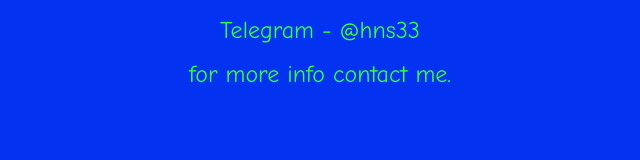
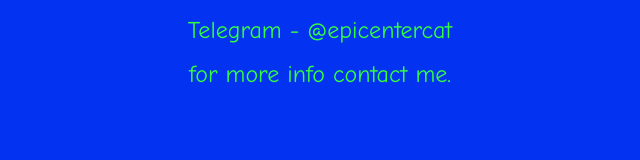
Before and after one commit to nnpaster/nnpaster.github.io, a plain HTML site: page index.html in a window 1280 px wide. Shown: the whole page, without its empty margins (320-960 px from the left). Drawn offline with Linux system fonts and the light colour scheme.

Commit message:
Update index.html

```diff
--- a/index.html
+++ b/index.html
@@ -3,6 +3,6 @@
 <title>info</title>
 </head>
 <body bgcolor="##3333FF&quot;">
- <p><font size="5" color="#BABFD1" face="comic sans ms"></font></p><center><font size="5" color="#33FF3F" face="comic sans ms">Telegram - @hns33</font><p></p>
+ <p><font size="5" color="#BABFD1" face="comic sans ms"></font></p><center><font size="5" color="#33FF3F" face="comic sans ms">Telegram - @epicentercat</font><p></p>
   <p><font size="5" color="#BABFD1" face="comic sans ms"></font></p><center><font size="5" color="#33FF3F" face="comic sans ms">for more info contact me.</font><p></p>
 </center></center></body></html>
```
